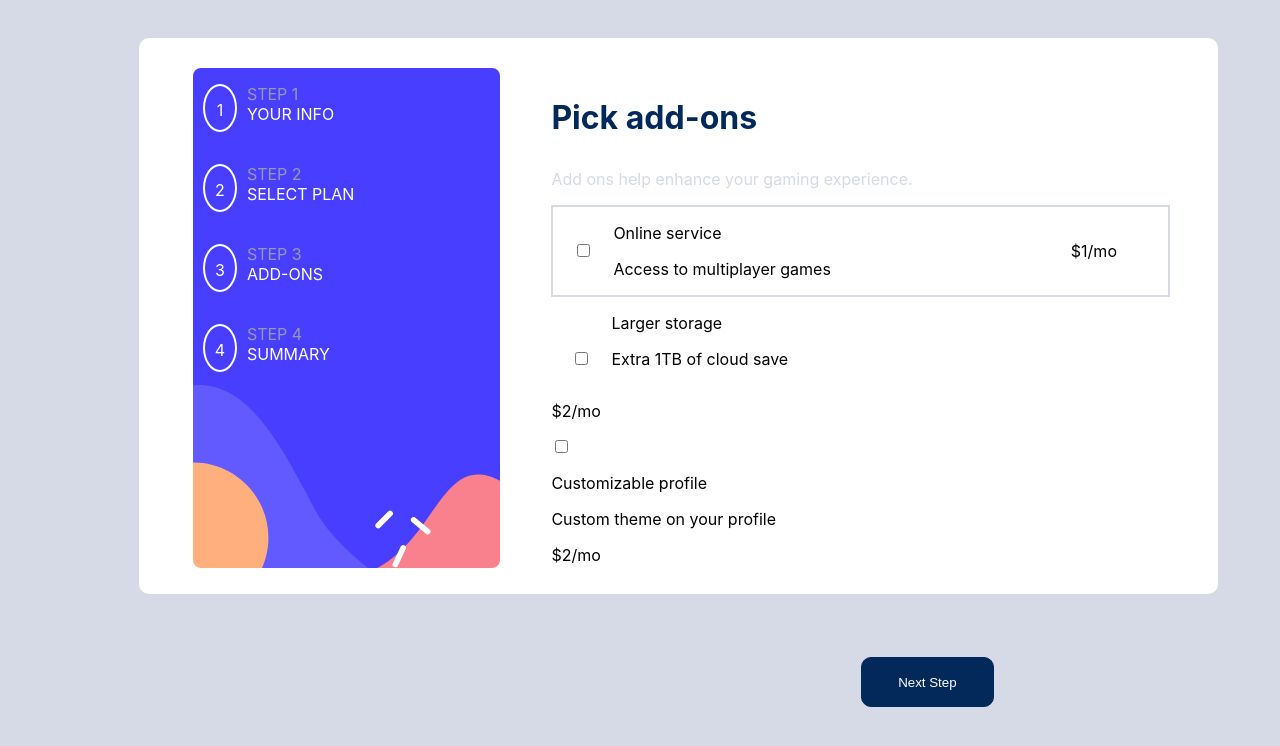
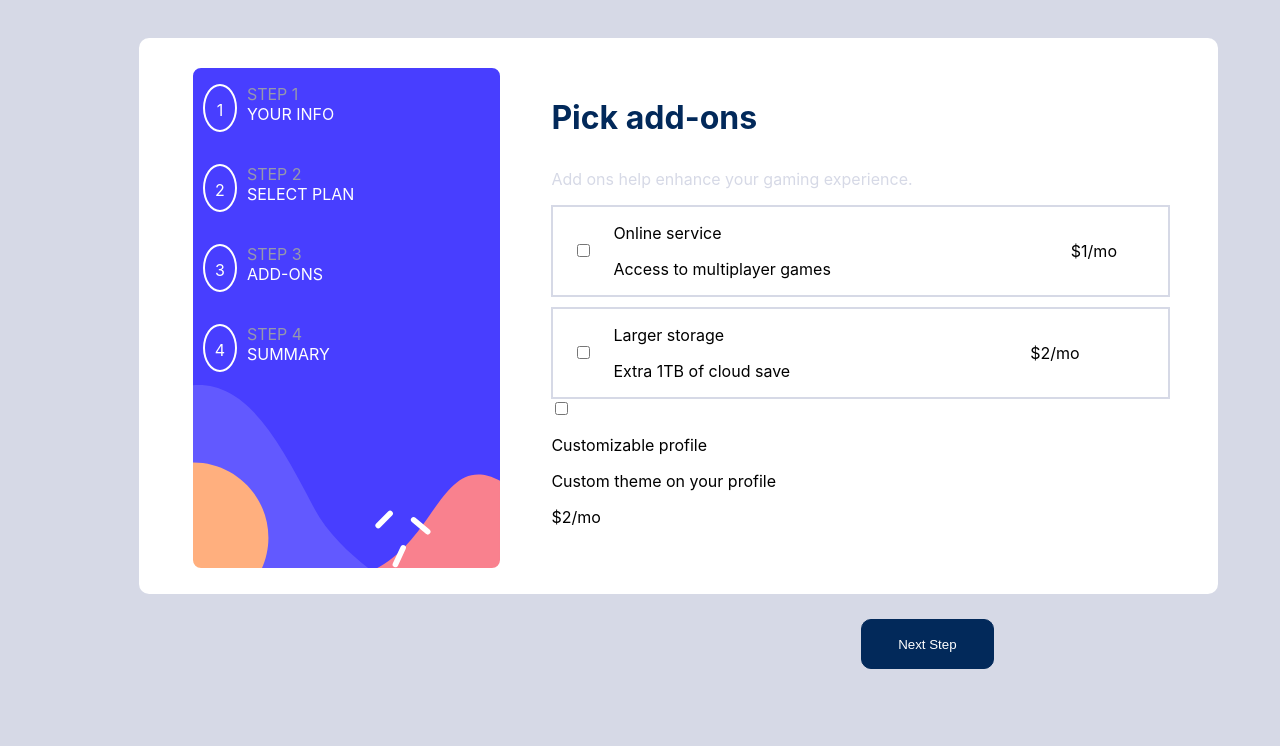
Before and after one commit to steven-mpawulo/multi-step-form, a React (Create React App) app: page / in a window 1280 px wide. Shown: the top 746 px of the page. Built offline with nearby package versions, Linux system fonts and the light colour scheme.

Commit message:
adds styling to larger storage container

```diff
--- a/src/styles/pick_add_ons.css
+++ b/src/styles/pick_add_ons.css
@@ -31,3 +31,14 @@
 .third-inner-container {
     display: inline;
 }
+
+
+.larger-storage-container {
+    border: 2px solid hsl(229, 24%, 87%);
+    display: flex;
+    flex-direction: row;
+    width: 100%;
+    align-items: center;
+    margin-top: 10px;
+
+}
```
